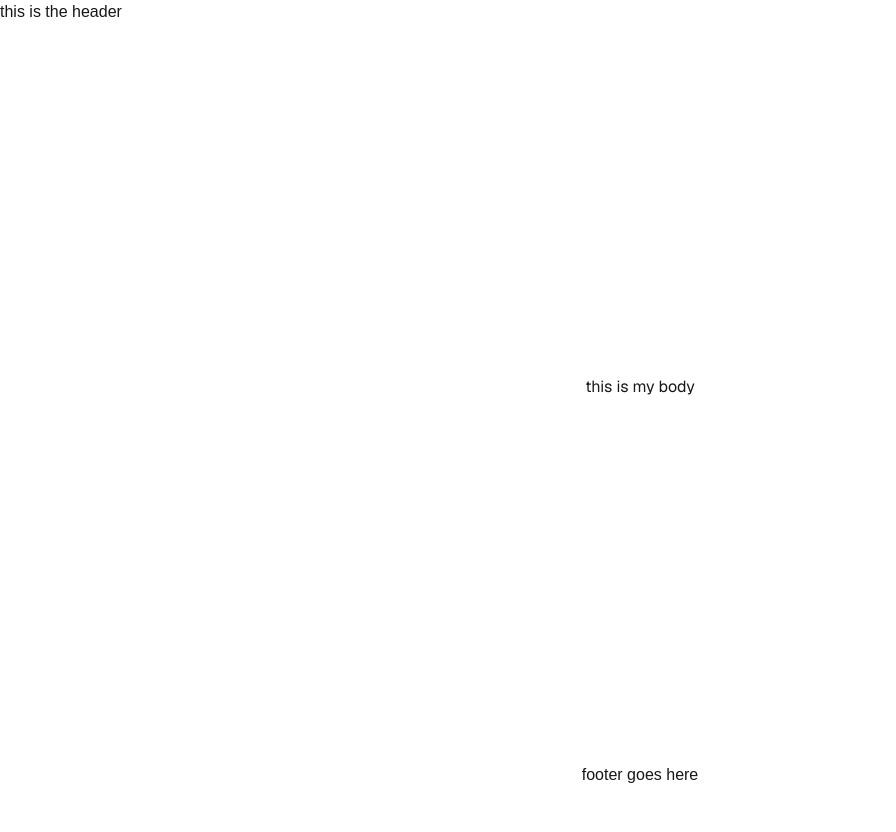
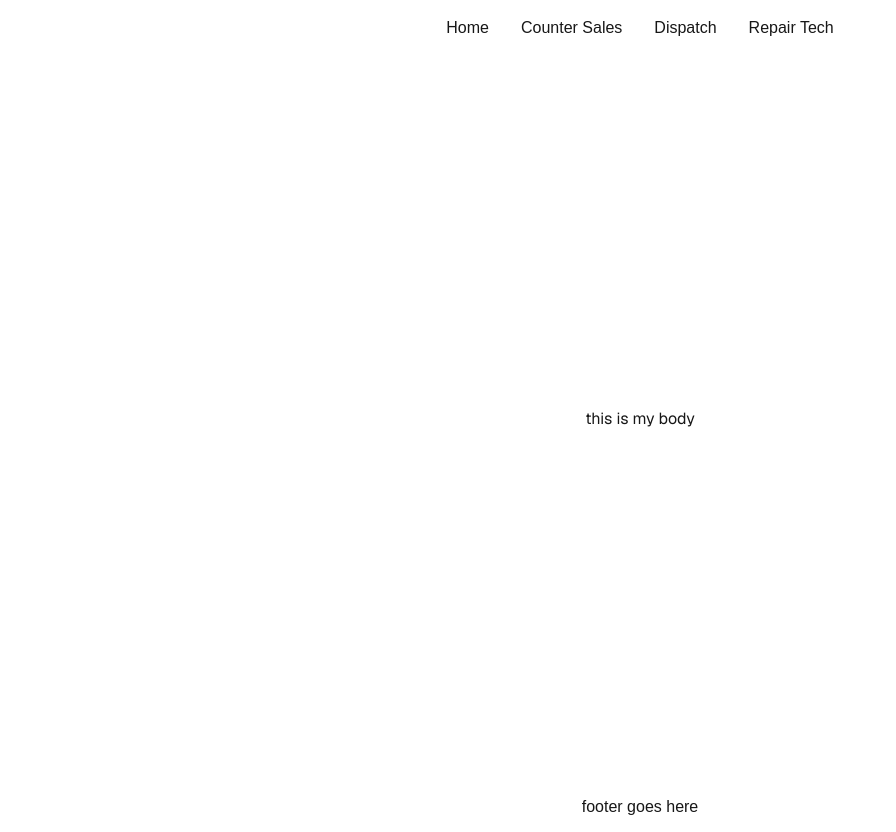
Before and after one commit to WillTaylor2352/MachineRepairs, a Next.js app in the folder machinerepairs/: page / in a window 1280 px wide. Shown: the whole page, without its empty margins (0-896 px from the left). Before the commit the page ends 800 px from the top, so only its background shows below. Built offline with nearby package versions, Linux system fonts and the light colour scheme.

Commit message:
Basic Layout of Navigation defined with simple styles

```diff
--- a/machinerepairs/src/app/layout.js
+++ b/machinerepairs/src/app/layout.js
@@ -1,5 +1,6 @@
 import { Geist, Geist_Mono } from 'next/font/google';
 import './globals.css';
+import Navigation from '@/components/layout/Navigation';
 
 const geistSans = Geist({
 	variable: '--font-geist-sans',
@@ -24,7 +25,7 @@ export default function RootLayout({ children }) {
 			>
 				<header>
 					<div>
-						<p>this is the header</p>
+						<Navigation className="" />
 					</div>
 				</header>
 				{children}
--- a/machinerepairs/src/components/layout/Navigation.js
+++ b/machinerepairs/src/components/layout/Navigation.js
@@ -1,10 +1,10 @@
 import Nav_Buttons from '../client/Navigation_buttons';
-const li = 'inline  m-4';
-const ul = 'list-none';
+const li = 'm-4';
+const ul = 'w-full inline-flex justify-center';
 
 export default function Navigation() {
 	return (
-		<div>
+		<div className="w-full">
 			<ul className={`${ul}`}>
 				<li className={`${li}`}>
 					<Nav_Buttons title={'Home'} link={'/'} />
```
